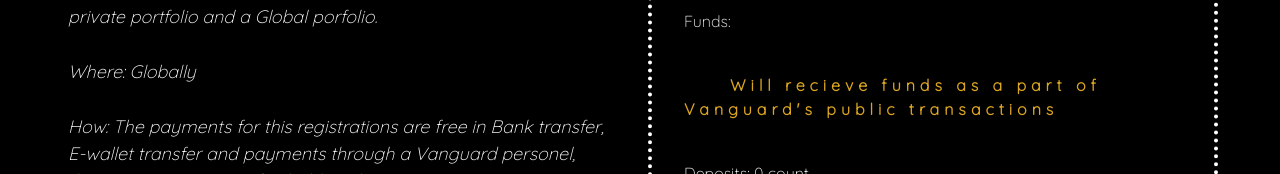
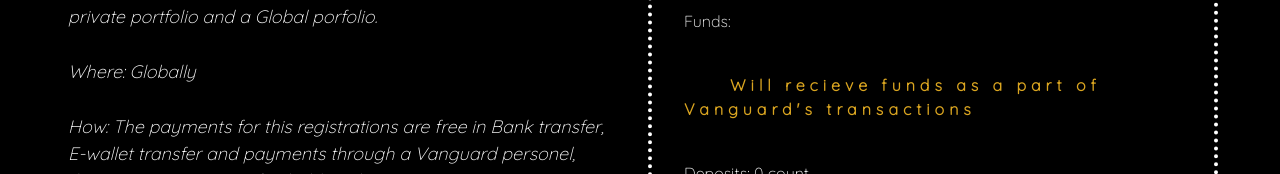
Before and after one commit to markie311/Vanguard, a React (Create React App) app in the folder view/: page /database/account in a window 1280 px wide. Shown: the part 599-773 px from the top of the page. Built offline with nearby package versions, Linux system fonts and the light colour scheme; a web font is replaced by a local one.

Commit message:
Vanguard

```diff
--- a/view/src/components/database/databaselogin-component.js
+++ b/view/src/components/database/databaselogin-component.js
@@ -208,7 +208,7 @@
       <Col xs={12}
            md={12}
            lg={12}>
-         <p className='publicahtneticationdetails-publicauthenticationdetailsheaderindication-publicauthenticationdetailsheaderindication'> <span className='publicahtneticationdetails-publicauthenticationdetailsheaderindication-publicauthenticationdetailsheaderindication-informatioonheaderindication'>Will recieve funds as a part of Vanguard's public transactions</span></p>
+         <p className='publicahtneticationdetails-publicauthenticationdetailsheaderindication-publicauthenticationdetailsheaderindication'> <span className='publicahtneticationdetails-publicauthenticationdetailsheaderindication-publicauthenticationdetailsheaderindication-informatioonheaderindication'>Will recieve funds as a part of Vanguard's transactions</span></p>
       </Col>
 
       <p className='publicahtneticationdetails-publicauthenticationdetailsheaderindication-publicauthenticationdetailsheaderindication'>Deposits: 0 count</p>
```
